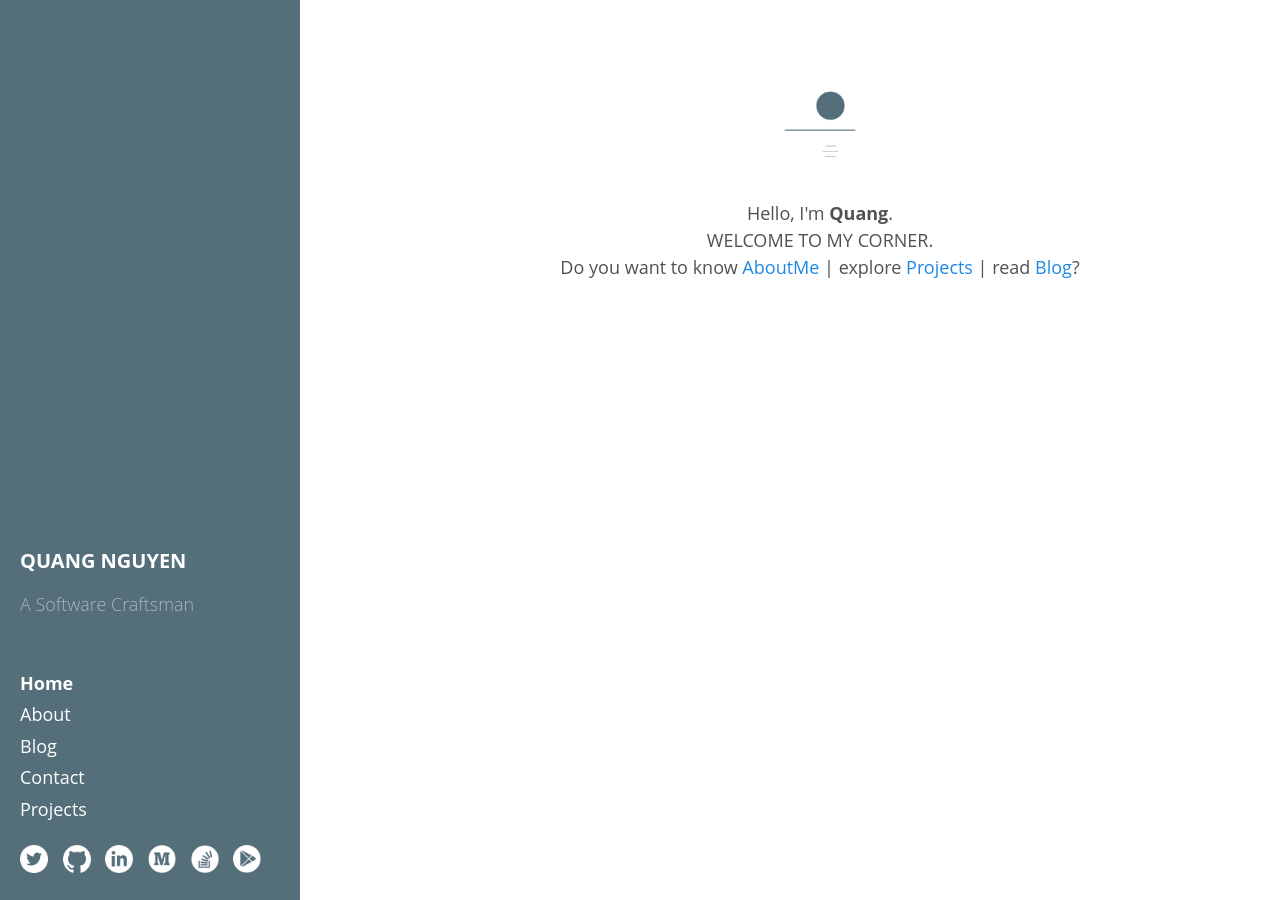
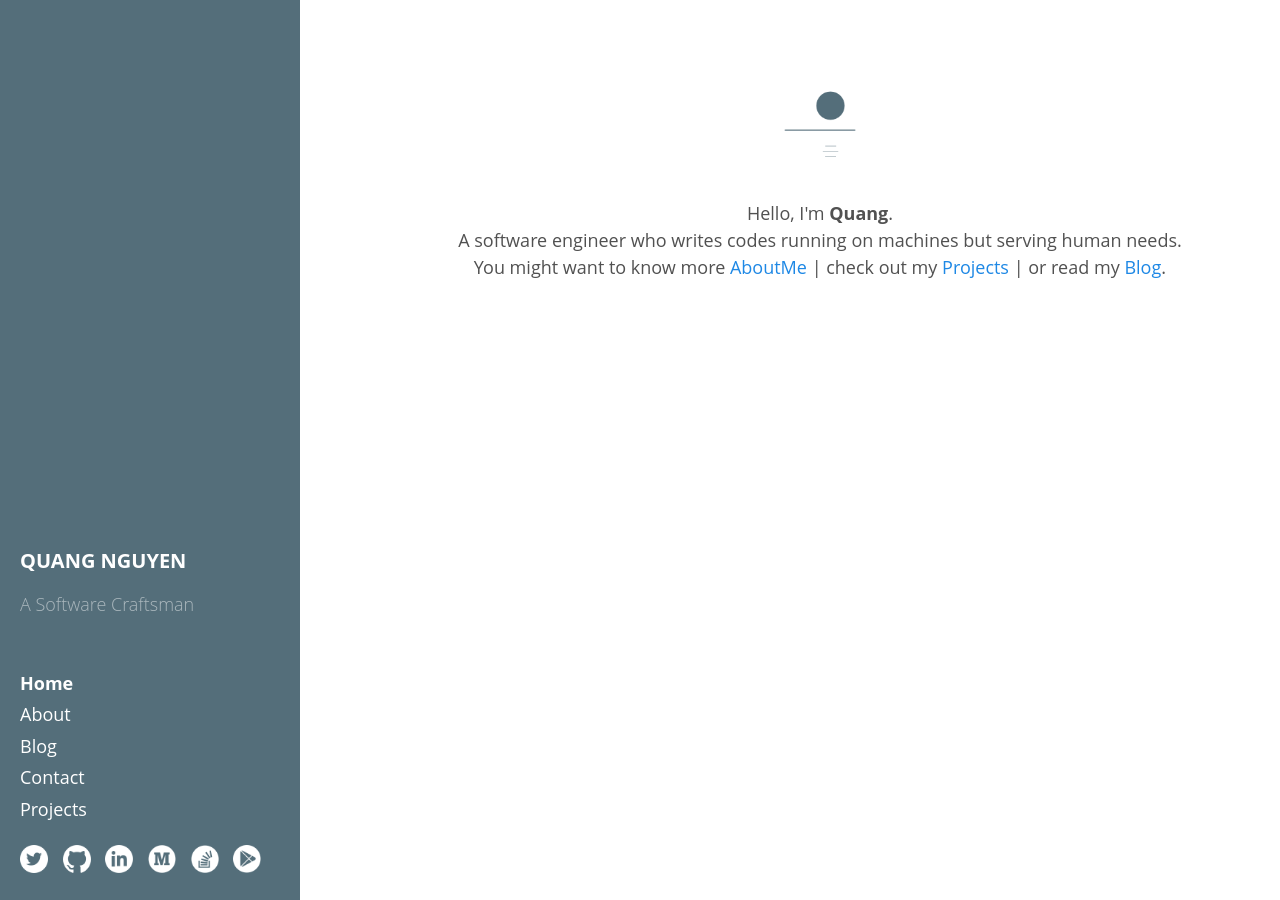
Before and after one commit to quangctkm9207/quangctkm9207.github.io, a Jekyll site: the page built from index.md, in a window 1280 px wide. Built offline with Jekyll 4.4.1, drawn with Linux system fonts in a browser that asks for light colours; comment, search, counter and statistics services are not loaded.

Commit message:
Update home page.

```diff
--- a/index.md
+++ b/index.md
@@ -5,9 +5,9 @@ title: Home
 <p align="center">
  <img src="{{ site.newbaseurl }}assets/icon_144_white.png" height="100" width="100">
   Hello, I'm <b>Quang</b>.<br>
-  WELCOME TO MY CORNER.<br>
-  Do you want to know <a href="{{ site.newbaseurl }}about/">AboutMe</a> |
-  explore <a href="{{ site.newbaseurl }}projects/">Projects</a> |
-  read <a href="{{ site.newbaseurl }}blog/">Blog</a>?
+  A software engineer who writes codes running on machines but serving human needs.<br>
+  You might want to know more <a href="{{ site.newbaseurl }}about/">AboutMe</a> |
+  check out my <a href="{{ site.newbaseurl }}projects/">Projects</a> |
+  or read my <a href="{{ site.newbaseurl }}blog/">Blog</a>.
   <br><br>
 </p>
```
